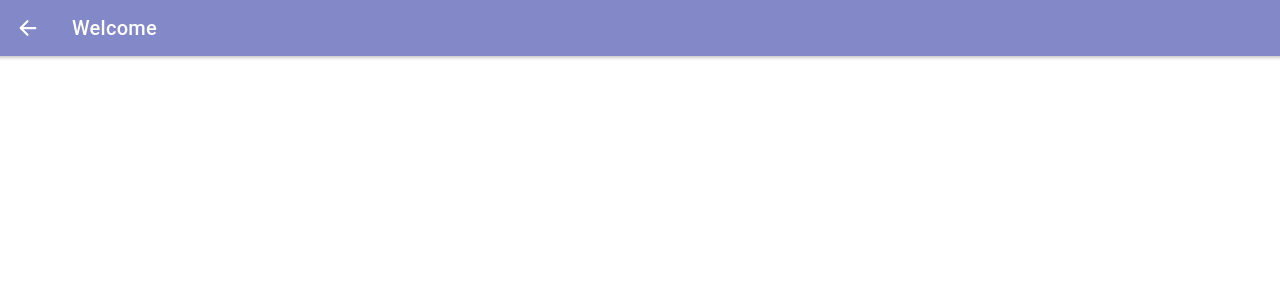
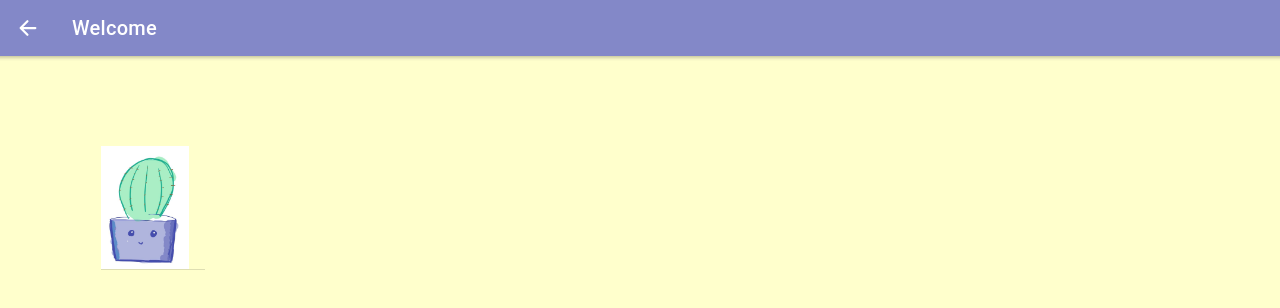
Before and after one commit to mgnorman239/INF-134-PlantyApp, a React (Create React App) app in the folder plantyApp/: page /welcome in a window 1280 px wide. Shown: the top 308 px of the page. Built offline with nearby package versions, Linux system fonts and the light colour scheme.

Commit message:
save before show

```diff
--- a/plantyApp/package.json
+++ b/plantyApp/package.json
@@ -21,6 +21,8 @@
     "react-router": "^5.1.2",
     "react-router-dom": "^5.1.2",
     "react-scripts": "3.3.0",
+    "react-slider-light": "^4.2.0",
+    "react-slideshow-image": "^1.3.4",
     "typescript": "3.7.4"
   },
   "scripts": {
--- a/plantyApp/src/pages/Welcome.css
+++ b/plantyApp/src/pages/Welcome.css
@@ -1,3 +1,11 @@
 ion-content{
     --ion-background-color:  #ffffcc  ;
   }
+
+.center-plant{
+    position: absolute;
+    width: 120px;
+    height: 150px;
+    left: 85px;
+    top: 90px;
+}
--- a/plantyApp/src/pages/Welcome.tsx
+++ b/plantyApp/src/pages/Welcome.tsx
@@ -1,4 +1,4 @@
-import React from 'react';
+import React ,{ Component }from 'react';
 import { IonContent, IonHeader, IonPage, IonInput, IonItem, IonButton, IonIcon, IonToolbar, IonTitle, IonButtons, IonBackButton, IonText } from '@ionic/react';
 import { mail, lockClosed, arrowBack} from 'ionicons/icons';
 import "./Welcome.css"
@@ -14,6 +14,11 @@ const Welcome: React.FC = () => {
                 </IonButtons>
             </IonToolbar>
         </IonHeader>
+        <IonContent>
+        <IonItem class="center-plant">
+                    <img src={require("./images/Planty.jpg")} alt="Planty the Self-Care Plant"></img>
+                </IonItem>
+        </IonContent>
         </IonPage>
     )
 }
```
Also changed, not shown: 1 other file (tests, documents, lock files or other folders).
